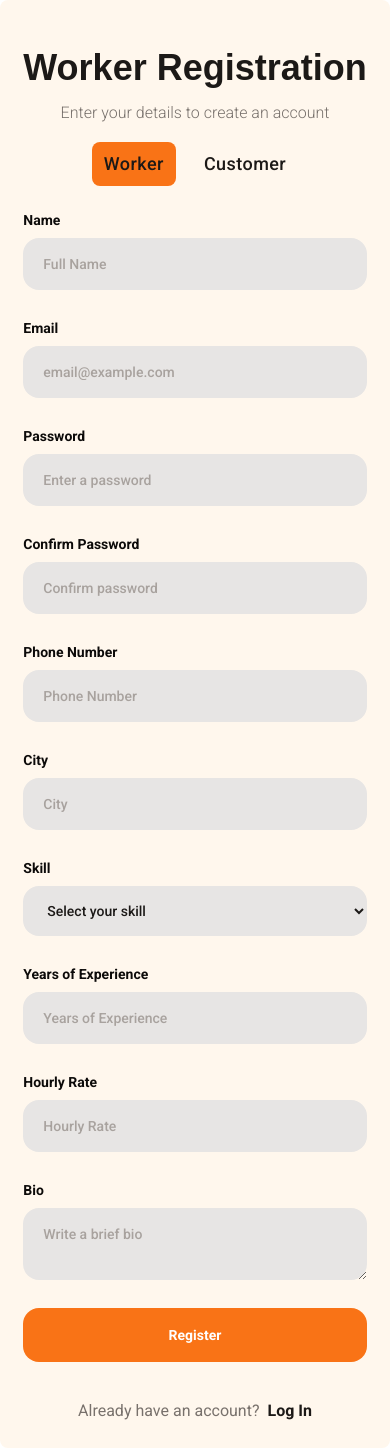
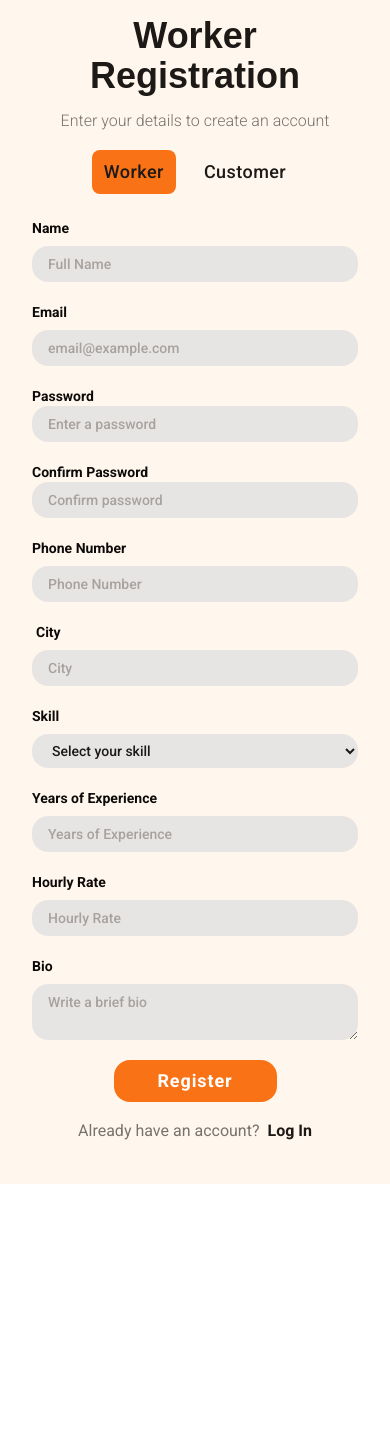
Before and after one commit to SalahMSwefy/7erfa, a React (Vite) app: page /register in a window 390 px wide. After the commit the page ends 1184 px from the top, so only its background shows below. Built offline with nearby package versions, Linux system fonts and the light colour scheme; no server answers; a web font is replaced by a local one.

Commit message:
# React + Vite

```diff
--- a/package.json
+++ b/package.json
@@ -10,6 +10,7 @@
     "preview": "vite preview"
   },
   "dependencies": {
+    "@tanstack/react-query": "^5.62.7",
     "cors": "^2.8.5",
     "react": "^18.3.1",
     "react-dom": "^18.3.1",
--- a/src/App.jsx
+++ b/src/App.jsx
@@ -1,7 +1,7 @@
 import { createBrowserRouter, RouterProvider } from 'react-router-dom'
 import LandingPage from './pages/LandingPage'
 import Login, { action as LoginAction } from './pages/Login'
-import Register, { action as registerAction } from './pages/Register'
+import Register from './pages/Register'
 import Error from './ui/Error'
 import ForgotPassword from './pages/ForgetPassword'
 import ResetPassword from './pages/ResetPassword'
@@ -22,7 +22,6 @@ const router = createBrowserRouter([
     {
         path: '/register',
         element: <Register />,
-        action: registerAction,
         errorElement: <Error />,
     },
     {
--- a/src/main.jsx
+++ b/src/main.jsx
@@ -1,10 +1,16 @@
-import { StrictMode } from "react";
-import { createRoot } from "react-dom/client";
-import "./index.css";
-import App from "./App.jsx";
+import { StrictMode } from 'react'
+import { createRoot } from 'react-dom/client'
+import { QueryClient, QueryClientProvider } from '@tanstack/react-query'
 
-createRoot(document.getElementById("root")).render(
+const queryClient = new QueryClient()
+
+import './index.css'
+import App from './App.jsx'
+
+createRoot(document.getElementById('root')).render(
     <StrictMode>
-        <App />
-    </StrictMode>
-);
+        <QueryClientProvider client={queryClient}>
+            <App />
+        </QueryClientProvider>
+    </StrictMode>,
+)
--- a/src/pages/Register.jsx
+++ b/src/pages/Register.jsx
@@ -1,26 +1,111 @@
-import { useState } from 'react'
-import { Form, Link, redirect } from 'react-router-dom'
-import { createCustomer, createWorker } from '../services/apis'
+import { useEffect, useState } from 'react'
+import { Form, Link, useNavigate } from 'react-router-dom'
+import { useMutation } from '@tanstack/react-query'
+import {
+    createCustomer,
+    createWorker,
+    getCustomers,
+    getWorkers,
+    // getUsers,
+} from '../services/apis'
+import {
+    isValidEmail,
+    isValidPassword,
+    isValidPhoneNumber,
+} from '../services/helper'
 
 const Register = () => {
-    const [role, setRole] = useState('worker') // Default to 'worker'
+    const navigate = useNavigate()
+    const [role, setRole] = useState('worker')
+    const [errors, setErrors] = useState({})
+    const [users, setUsers] = useState([])
+
+    useEffect(() => {
+        async function fetchData() {
+            try {
+                const workers = await getWorkers()
+                const customers = await getCustomers()
+                const response = [...workers.data.data, ...customers.data.data]
+                setUsers(response)
+                console.log(response)
+            } catch (error) {
+                console.error('Error fetching data:', error)
+            }
+        }
+        fetchData()
+    }, [])
+
+    const mutation = useMutation({
+        mutationFn: async (formData) => {
+            if (role === 'worker') {
+                return await createWorker(formData)
+            } else {
+                return await createCustomer(formData)
+            }
+        },
+        onSuccess: (data) => {
+            console.log('Mutation success:', data)
+            console.log(errors)
+            if (data?.error) {
+                setErrors({ general: data.error })
+            } else {
+                navigate('/login')
+            }
+        },
+        onError: (error) => {
+            const backendErrors = error.response?.data?.errors || {}
+            setErrors({
+                ...backendErrors,
+                general:
+                    error.message || 'Something went wrong. Please try again.',
+            })
+        },
+    })
+
+    const handleSubmit = (event) => {
+        event.preventDefault()
+        const formData = new FormData(event.target)
+        const data = Object.fromEntries(formData)
+        const validationErrors = {}
+        console.log(validationErrors)
+
+        if (!isValidEmail(data.email, users)) {
+            validationErrors.email = 'Invalid email or email already exists'
+        }
+        if (!isValidPassword(data.password)) {
+            validationErrors.password = 'Password must be at least 8 characters'
+        }
+        if (data.password !== data.passwordConfirm) {
+            validationErrors.passwordConfirm = 'Passwords do not match'
+        }
+        if (!isValidPhoneNumber(data.phoneNumber, users)) {
+            validationErrors.phoneNumber =
+                'Invalid phone number or phone number already exists'
+        }
+
+        if (Object.keys(validationErrors).length > 0) {
+            setErrors(validationErrors)
+            return
+        }
+
+        console.log('Form submission data:', data)
+        setErrors({})
+        mutation.mutate(data)
+    }
 
     const handleRoleChange = (event) => {
-        setRole(event.target.value) // Update role based on selected radio button
+        setRole(event.target.value)
     }
 
     return (
-        <div className="mx-auto flex flex-col rounded-lg bg-orange-50 pt-12">
-            <div className="draggable my-auto flex h-full w-full justify-center md:gap-5 lg:justify-normal xl:gap-14">
-                <div className="flex w-full items-center justify-center lg:p-12">
-                    <div className="flex items-center px-4 xl:p-10">
+        <div className="flex w-full items-center justify-center bg-orange-50 p-4 lg:pt-12">
+            <div className="flex items-center px-4">
                 <Form
-                            method="POST"
+                    onSubmit={handleSubmit}
                     className="flex h-full w-full flex-col rounded-3xl pb-6 text-center"
                 >
                     <h3 className="mb-3 w-auto font-brand text-4xl font-extrabold text-stone-900">
-                                {role === 'worker' ? 'Worker' : 'Customer'}{' '}
-                                Registration
+                        {role === 'worker' ? 'Worker' : 'Customer'} Registration
                     </h3>
                     <p className="mb-4 text-stone-500">
                         Enter your details to create an account
@@ -69,7 +154,7 @@ const Register = () => {
                         name="name"
                         type="text"
                         placeholder="Full Name"
-                                className="mb-7 mr-2 flex w-full items-center rounded-2xl bg-stone-200 px-5 py-4 text-sm font-medium text-stone-900 outline-none placeholder:text-stone-400 focus:bg-stone-300"
+                        className="mb-5 flex w-full items-center rounded-2xl bg-stone-200 px-4 py-2 text-sm font-medium text-stone-900 outline-none placeholder:text-stone-400 focus:bg-stone-300"
                         required
                     />
 
@@ -84,13 +169,19 @@ const Register = () => {
                         name="email"
                         type="email"
                         placeholder="email@example.com"
-                                className="mb-7 mr-2 flex w-full items-center rounded-2xl bg-stone-200 px-5 py-4 text-sm font-medium text-stone-900 outline-none placeholder:text-stone-400 focus:bg-stone-300"
+                        className={`mb-5 flex w-full items-center rounded-2xl bg-stone-200 px-4 py-2 text-sm font-medium text-stone-900 outline-none placeholder:text-stone-400 focus:bg-stone-300 ${errors.email ? 'border border-red-500' : ''}`}
                         required
                     />
-
+                    {errors?.email && (
+                        <span className="-mt-4 text-center text-sm text-red-500">
+                            {errors.email}
+                        </span>
+                    )}
+                    <div className="flex flex-col items-center justify-between sm:flex-row">
+                        <div className="flex w-full flex-col sm:w-auto">
                             <label
                                 htmlFor="password"
-                                className="mb-2 text-start text-sm font-semibold text-stone-950"
+                                className="text-start text-sm font-semibold text-stone-950"
                             >
                                 Password
                             </label>
@@ -99,13 +190,19 @@ const Register = () => {
                                 name="password"
                                 type="password"
                                 placeholder="Enter a password"
-                                className="mb-7 mr-2 flex w-full items-center rounded-2xl bg-stone-200 px-5 py-4 text-sm font-medium text-stone-900 outline-none placeholder:text-stone-400 focus:bg-stone-300"
+                                className={`mb-5 flex w-full items-center rounded-2xl bg-stone-200 px-4 py-2 text-sm font-medium text-stone-900 outline-none placeholder:text-stone-400 focus:bg-stone-300 ${errors.password ? 'border border-red-500' : ''}`}
                                 required
                             />
-
+                            {errors?.password && (
+                                <p className="-mt-4 text-center text-sm text-red-500">
+                                    {errors.password}
+                                </p>
+                            )}
+                        </div>
+                        <div className="flex w-full flex-col sm:w-auto">
                             <label
                                 htmlFor="passwordConfirm"
-                                className="mb-2 text-start text-sm font-semibold text-stone-950"
+                                className="text-start text-sm font-semibold text-stone-950"
                             >
                                 Confirm Password
                             </label>
@@ -114,10 +211,16 @@ const Register = () => {
                                 name="passwordConfirm"
                                 type="password"
                                 placeholder="Confirm password"
-                                className="mb-7 mr-2 flex w-full items-center rounded-2xl bg-stone-200 px-5 py-4 text-sm font-medium text-stone-900 outline-none placeholder:text-stone-400 focus:bg-stone-300"
+                                className={`mb-5 flex w-full items-center rounded-2xl bg-stone-200 px-4 py-2 text-sm font-medium text-stone-900 outline-none placeholder:text-stone-400 focus:bg-stone-300 ${errors.passwordConfirm ? 'border border-red-500' : ''}`}
                                 required
                             />
-
+                            {errors?.passwordConfirm && (
+                                <p className="-mt-4 text-center text-sm text-red-500">
+                                    {errors.passwordConfirm}
+                                </p>
+                            )}
+                        </div>
+                    </div>
                     <label
                         htmlFor="phoneNumber"
                         className="mb-2 text-start text-sm font-semibold text-stone-950"
@@ -129,13 +232,18 @@ const Register = () => {
                         name="phoneNumber"
                         type="text"
                         placeholder="Phone Number"
-                                className="mb-7 mr-2 flex w-full items-center rounded-2xl bg-stone-200 px-5 py-4 text-sm font-medium text-stone-900 outline-none placeholder:text-stone-400 focus:bg-stone-300"
+                        className={`mb-5 flex w-full items-center rounded-2xl bg-stone-200 px-4 py-2 text-sm font-medium text-stone-900 outline-none placeholder:text-stone-400 focus:bg-stone-300 ${errors.phoneNumber ? 'border border-red-500' : ''}`}
                         required
                     />
+                    {errors?.phoneNumber && (
+                        <p className="-mt-4 text-center text-sm text-red-500">
+                            {errors.phoneNumber}
+                        </p>
+                    )}
 
                     <label
                         htmlFor="city"
-                                className="mb-2 text-start text-sm font-semibold text-stone-950"
+                        className="mb-2 pl-1 text-start text-sm font-semibold text-stone-950"
                     >
                         City
                     </label>
@@ -144,7 +252,7 @@ const Register = () => {
                         type="text"
                         name="city"
                         placeholder="City"
-                                className="mb-7 mr-2 flex w-full items-center rounded-2xl bg-stone-200 px-5 py-4 text-sm font-medium text-stone-900 outline-none placeholder:text-stone-400 focus:bg-stone-300"
+                        className="mb-5 flex w-full items-center rounded-2xl bg-stone-200 px-4 py-2 text-sm font-medium text-stone-900 outline-none placeholder:text-stone-400 focus:bg-stone-300"
                         required
                     />
 
@@ -162,7 +270,7 @@ const Register = () => {
                                     <select
                                         id="skill"
                                         name="skill"
-                                                className="mb-7 mr-2 flex w-full items-center rounded-2xl bg-stone-200 px-5 py-4 text-sm font-medium text-stone-900 outline-none transition duration-300 ease-in-out hover:bg-stone-300"
+                                        className="mb-5 flex w-full items-center rounded-2xl bg-stone-200 py-2 pl-4 text-sm font-medium text-stone-900 outline-none transition duration-300 ease-in-out hover:bg-stone-300"
                                         required
                                         defaultValue={''}
                                     >
@@ -223,7 +331,7 @@ const Register = () => {
                                 name="yearsOfExperience"
                                 type="number"
                                 placeholder="Years of Experience"
-                                        className="mb-7 mr-2 flex w-full items-center rounded-2xl bg-stone-200 px-5 py-4 text-sm font-medium text-stone-900 outline-none placeholder:text-stone-400 focus:bg-stone-300"
+                                className="mb-5 flex w-full items-center rounded-2xl bg-stone-200 px-4 py-2 text-sm font-medium text-stone-900 outline-none placeholder:text-stone-400 focus:bg-stone-300"
                                 required
                             />
 
@@ -238,7 +346,7 @@ const Register = () => {
                                 name="hourlyRate"
                                 type="number"
                                 placeholder="Hourly Rate"
-                                        className="mb-7 mr-2 flex w-full items-center rounded-2xl bg-stone-200 px-5 py-4 text-sm font-medium text-stone-900 outline-none placeholder:text-stone-400 focus:bg-stone-300"
+                                className="mb-5 flex w-full items-center rounded-2xl bg-stone-200 px-4 py-2 text-sm font-medium text-stone-900 outline-none placeholder:text-stone-400 focus:bg-stone-300"
                                 required
                             />
 
@@ -252,16 +360,16 @@ const Register = () => {
                                 id="bio"
                                 name="bio"
                                 placeholder="Write a brief bio"
-                                        className="mb-7 mr-2 flex w-full items-center rounded-2xl bg-stone-200 px-5 py-4 text-sm font-medium text-stone-900 outline-none placeholder:text-stone-400 focus:bg-stone-300"
+                                className="mb-5 flex w-full items-center rounded-2xl bg-stone-200 px-4 py-2 text-sm font-medium text-stone-900 outline-none placeholder:text-stone-400 focus:bg-stone-300"
                                 required
                             />
                         </>
                     )}
 
-                            <div className="mb-4 flex justify-center">
+                    <div className="mb-4 flex items-center justify-center">
                         <button
                             type="submit"
-                                    className="mb-5 w-full rounded-2xl bg-orange-500 px-6 py-5 text-sm font-bold leading-none text-white transition duration-300 hover:bg-orange-600 focus:ring-4 focus:ring-orange-600 md:w-96"
+                            className="w-1/2 rounded-2xl bg-orange-500 px-5 py-3 text-lg font-bold leading-none tracking-wider text-white transition duration-300 hover:bg-orange-600 focus:ring-4 focus:ring-orange-600"
                         >
                             Register
                         </button>
@@ -279,25 +387,7 @@ const Register = () => {
                 </Form>
             </div>
         </div>
-            </div>
-        </div>
     )
 }
 
-export async function action({ request }) {
-    const formData = await request.formData()
-    const data = Object.fromEntries(formData)
-    console.log(data)
-
-    if (data.role === 'worker') {
-        const worker = await createWorker(data)
-        console.log(worker)
-        return redirect(`/worker-dashboard`)
-    } else {
-        const customer = await createCustomer(data)
-        console.log(customer)
-        return redirect(`/customer-dashboard`)
-    }
-}
-
 export default Register
--- /dev/null
+++ b/src/services/helper.js
@@ -0,0 +1,27 @@
+export function isValidPhoneNumber(phoneNumber, users) {
+    const phoneNumbers = users.map((user) => user.phoneNumber)
+    const egyptianPhoneRegex = /^(010|011|012|015)\d{8}$/
+    if (
+        !egyptianPhoneRegex.test(phoneNumber) ||
+        phoneNumbers.includes(phoneNumber)
+    ) {
+        return false
+    }
+
+    return true
+}
+
+export function isValidPassword(password) {
+    return password.length > 8
+}
+
+export function isValidEmail(email, users) {
+    const emails = users.map((user) => user.email)
+    const emailRegex = /^[^\s@]+@[^\s@]+\.[^\s@]+$/
+
+    if (!emailRegex.test(email) || emails.includes(email)) {
+        return false
+    }
+
+    return true
+}
```
Also changed, not shown: src/pages/LandingPage.jsx (+9 -9 lines), src/pages/Login.jsx (+10 -16 lines), src/services/apis.js (+11 -1 lines), 1 other file (tests, documents, lock files or other folders). Lines whose indentation alone changed are shown as unchanged.
